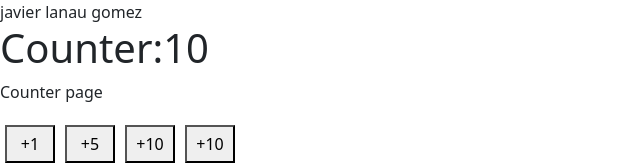
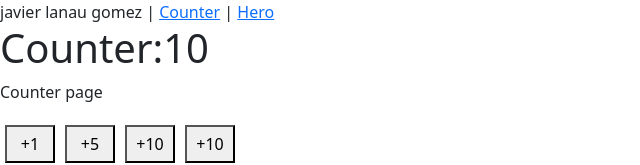
Before and after one commit to JavierLanauGomez/Angular, an Angular app in the folder bases/: page / in a window 1280 px wide. Shown: the top 165 px of the page, without its empty margins (0-640 px from the left). Built offline with nearby package versions, Linux system fonts and the light colour scheme.

Commit message:
solucion

```diff
--- a/bases/src/app/app.html
+++ b/bases/src/app/app.html
@@ -1,5 +1,9 @@
 
-<nav> javier lanau gomez</nav>
+<nav>
+  javier lanau gomez |
+  <a routerLink="/">Counter</a> |
+  <a routerLink="/hero">Hero</a>
+</nav>
 
 
 
--- a/bases/src/app/app.ts
+++ b/bases/src/app/app.ts
@@ -1,9 +1,9 @@
 import { Component, signal } from '@angular/core';
-import { RouterOutlet } from '@angular/router';
+import { RouterLink, RouterOutlet } from '@angular/router';
 
 @Component({
   selector: 'app-root',
-  imports: [RouterOutlet],
+  imports: [RouterOutlet, RouterLink],
   templateUrl: './app.html',
   styleUrl: './app.css'
 })
```
